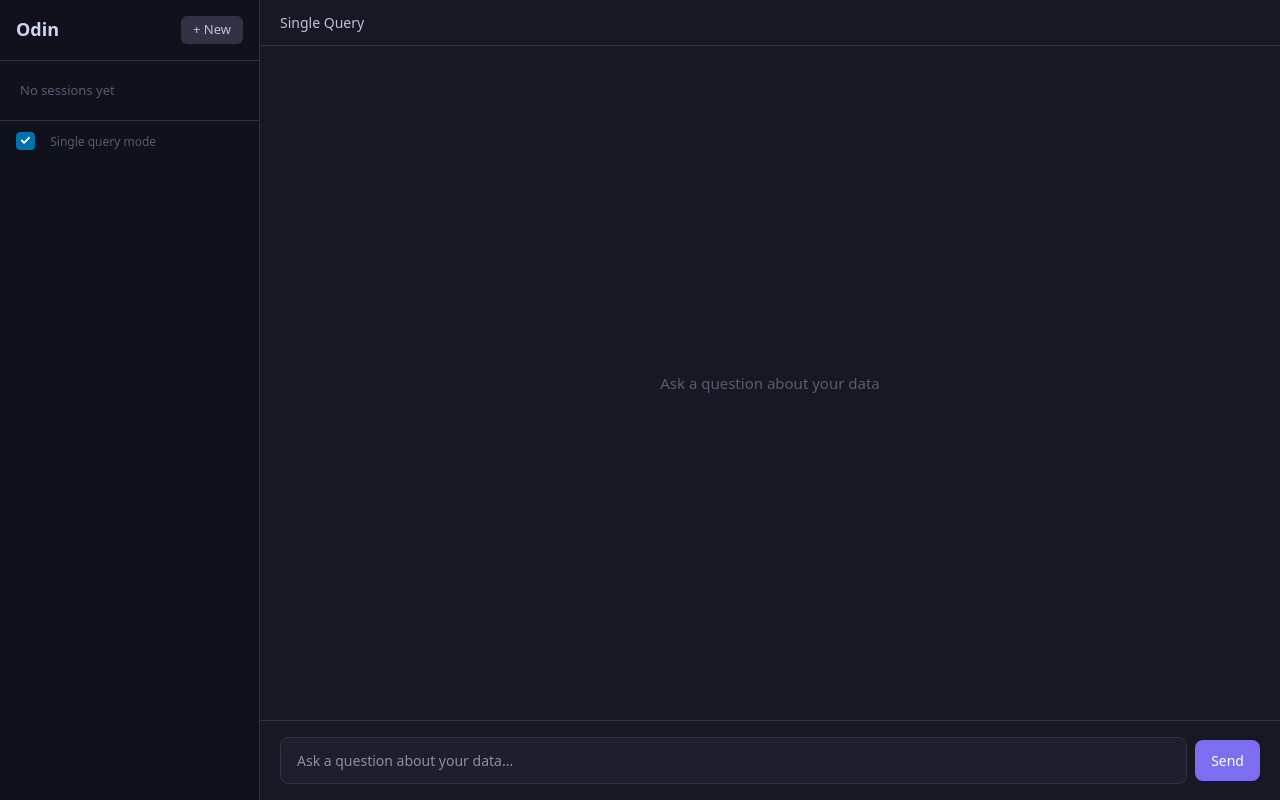
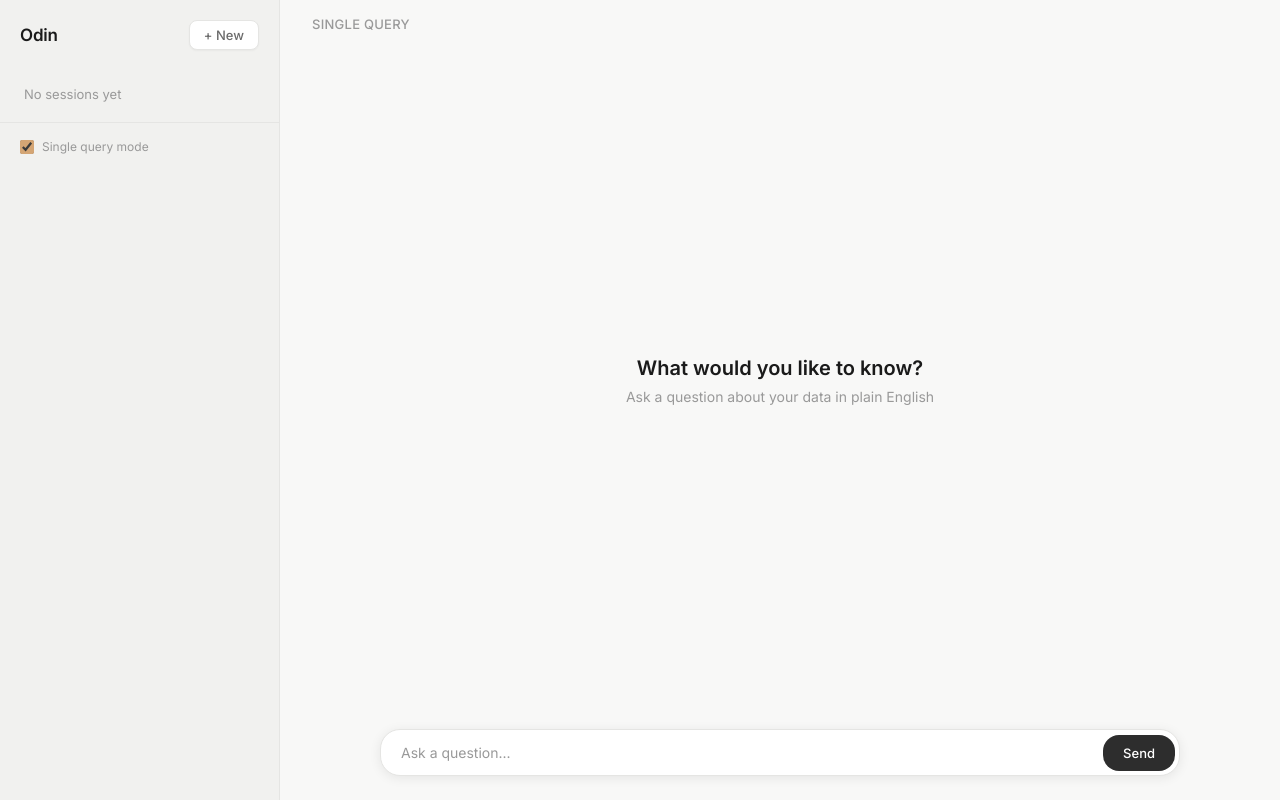
Before and after one commit to void3000/odin, a FastAPI app: page / in a window 1280 px wide. Run offline with FastAPI, Linux system fonts and the light colour scheme; parts of the project's set-up code (start-up, migrations or seed data) failed here and were passed over; some libraries are stand-ins or nearby versions.

Commit message:
feat: redesign frontend with Manus AI-inspired light theme
Warm light theme (#f8f8f7), Inter font, spacious layout with
centered messages, floating pill-shaped input, soft shadows,
clean table styling, and refined typography.

Co-Authored-By: Claude Opus 4.6 (1M context) <noreply@anthropic.com>

```diff
--- a/src/web/static/style.css
+++ b/src/web/static/style.css
@@ -1,287 +1,409 @@
-/* Reset Pico defaults for full-height chat layout */
+/* Manus-inspired light theme */
 :root {
-    --pico-font-size: 15px;
-    --accent: #7c6ef0;
-    --accent-hover: #6b5dd3;
-    --sidebar-bg: #11111b;
-    --sidebar-width: 260px;
-    --chat-bg: #181825;
-    --msg-user-bg: #7c6ef0;
-    --msg-user-color: #ffffff;
-    --msg-assistant-bg: #2a2a3c;
-    --msg-assistant-color: #cdd6f4;
-    --input-bg: #1e1e2e;
-    --border-color: #313244;
+    --bg-primary: #f8f8f7;
+    --bg-secondary: #ffffff;
+    --bg-sidebar: #f1f1ef;
+    --bg-hover: #e8e8e6;
+    --bg-active: #e2e2df;
+    --bg-input: #ffffff;
+    --bg-user-msg: #2d2d2d;
+    --bg-assistant-msg: #ffffff;
+    --bg-code: #f4f4f4;
+
+    --text-primary: #1a1a1a;
+    --text-secondary: #6b6b6b;
+    --text-tertiary: #999999;
+    --text-inverse: #ffffff;
+
+    --border-light: #e5e5e3;
+    --border-input: #d4d4d2;
+
+    --accent: #d4a574;
+    --accent-hover: #c4955f;
+
+    --shadow-sm: 0 1px 2px rgba(0,0,0,0.04);
+    --shadow-md: 0 2px 8px rgba(0,0,0,0.06);
+    --shadow-lg: 0 4px 16px rgba(0,0,0,0.08);
+    --shadow-input: 0 2px 12px rgba(0,0,0,0.08);
+
+    --sidebar-width: 280px;
+    --radius-sm: 8px;
+    --radius-md: 12px;
+    --radius-lg: 16px;
+    --radius-xl: 20px;
+}
+
+* {
+    margin: 0;
+    padding: 0;
+    box-sizing: border-box;
 }
 
 html, body {
     height: 100%;
-    margin: 0;
-    padding: 0;
     overflow: hidden;
+    font-family: 'Inter', -apple-system, BlinkMacSystemFont, 'Segoe UI', sans-serif;
+    font-size: 14px;
+    color: var(--text-primary);
+    background: var(--bg-primary);
+    -webkit-font-smoothing: antialiased;
+    -moz-osx-font-smoothing: grayscale;
 }
 
-/* Main layout */
+/* ── Layout ── */
 .app-layout {
     display: flex;
     height: 100vh;
 }
 
-/* Sidebar */
+/* ── Sidebar ── */
 .sidebar {
     width: var(--sidebar-width);
     min-width: var(--sidebar-width);
-    background: var(--sidebar-bg);
-    border-right: 1px solid var(--border-color);
+    background: var(--bg-sidebar);
     display: flex;
     flex-direction: column;
-    padding: 0;
+    border-right: 1px solid var(--border-light);
 }
 
 .sidebar-header {
-    padding: 16px;
-    border-bottom: 1px solid var(--border-color);
+    padding: 20px 20px 16px;
     display: flex;
     justify-content: space-between;
     align-items: center;
 }
 
 .sidebar-header h2 {
-    margin: 0;
-    font-size: 18px;
-    color: #cdd6f4;
+    font-size: 17px;
+    font-weight: 600;
+    color: var(--text-primary);
+    letter-spacing: -0.01em;
 }
 
 .btn-new-session {
-    background: var(--border-color);
-    color: #bac2de;
-    border: none;
-    border-radius: 6px;
-    padding: 4px 12px;
+    background: var(--bg-secondary);
+    color: var(--text-secondary);
+    border: 1px solid var(--border-light);
+    border-radius: var(--radius-sm);
+    padding: 6px 14px;
     font-size: 13px;
+    font-weight: 500;
     cursor: pointer;
+    transition: all 0.15s;
+    box-shadow: var(--shadow-sm);
+    font-family: inherit;
 }
 
 .btn-new-session:hover {
-    background: #45475a;
+    background: var(--bg-hover);
+    border-color: var(--border-input);
 }
 
 .session-list {
     flex: 1;
     overflow-y: auto;
-    padding: 8px;
+    padding: 4px 12px;
 }
 
 .session-item {
     padding: 10px 12px;
-    border-radius: 8px;
+    border-radius: var(--radius-sm);
     cursor: pointer;
-    margin-bottom: 4px;
+    margin-bottom: 2px;
     transition: background 0.15s;
+    position: relative;
 }
 
 .session-item:hover {
-    background: #1e1e2e;
+    background: var(--bg-hover);
 }
 
 .session-item.active {
-    background: #1e1e2e;
-    border-left: 3px solid var(--accent);
+    background: var(--bg-active);
 }
 
 .session-item .session-name {
     font-size: 13px;
-    color: #cdd6f4;
+    font-weight: 500;
+    color: var(--text-primary);
     white-space: nowrap;
     overflow: hidden;
     text-overflow: ellipsis;
+    padding-right: 20px;
 }
 
 .session-item .session-meta {
     font-size: 11px;
-    color: #585b70;
+    color: var(--text-tertiary);
     margin-top: 2px;
 }
 
 .session-item .session-delete {
-    float: right;
-    color: #585b70;
-    font-size: 12px;
+    position: absolute;
+    right: 10px;
+    top: 10px;
+    color: var(--text-tertiary);
+    font-size: 16px;
     cursor: pointer;
     border: none;
     background: none;
     padding: 0;
     line-height: 1;
+    opacity: 0;
+    transition: opacity 0.15s;
+    font-family: inherit;
+}
+
+.session-item:hover .session-delete {
+    opacity: 1;
 }
 
 .session-item .session-delete:hover {
-    color: #f38ba8;
+    color: #e55;
 }
 
 .sidebar-footer {
-    padding: 12px 16px;
-    border-top: 1px solid var(--border-color);
+    padding: 16px 20px;
+    border-top: 1px solid var(--border-light);
 }
 
 .sidebar-footer label {
     font-size: 12px;
-    color: #585b70;
+    color: var(--text-tertiary);
     cursor: pointer;
     display: flex;
     align-items: center;
     gap: 8px;
-    margin: 0;
 }
 
-/* Chat area */
+.sidebar-footer input[type="checkbox"] {
+    width: 14px;
+    height: 14px;
+    accent-color: var(--accent);
+}
+
+/* ── Chat Area ── */
 .chat-area {
     flex: 1;
     display: flex;
     flex-direction: column;
-    background: var(--chat-bg);
+    background: var(--bg-primary);
     min-width: 0;
 }
 
 .chat-header {
-    padding: 12px 20px;
-    border-bottom: 1px solid var(--border-color);
-    font-size: 14px;
-    color: #bac2de;
+    padding: 16px 32px;
+    font-size: 13px;
+    font-weight: 500;
+    color: var(--text-tertiary);
+    letter-spacing: 0.02em;
+    text-transform: uppercase;
 }
 
 .chat-messages {
     flex: 1;
     overflow-y: auto;
-    padding: 20px;
+    padding: 8px 0;
     display: flex;
     flex-direction: column;
-    gap: 12px;
+    gap: 2px;
 }
 
+/* ── Messages ── */
+.message {
+    padding: 16px 32px;
+    font-size: 14px;
+    line-height: 1.65;
+    word-wrap: break-word;
+    max-width: 800px;
+    width: 100%;
+    margin: 0 auto;
+}
+
+.message.user {
+    color: var(--text-primary);
+    font-weight: 500;
+}
+
+.message.user::before {
+    content: '';
+    display: block;
+    width: 100%;
+    height: 1px;
+    background: var(--border-light);
+    margin-bottom: 16px;
+}
+
+.message.assistant {
+    color: var(--text-primary);
+}
+
+/* ── Input Area ── */
 .chat-input-area {
-    padding: 16px 20px;
-    border-top: 1px solid var(--border-color);
+    padding: 16px 32px 24px;
+    display: flex;
+    justify-content: center;
 }
 
 .chat-input-form {
     display: flex;
-    gap: 8px;
     align-items: center;
-    margin: 0;
+    gap: 0;
+    max-width: 800px;
+    width: 100%;
+    background: var(--bg-input);
+    border: 1px solid var(--border-light);
+    border-radius: var(--radius-xl);
+    box-shadow: var(--shadow-input);
+    padding: 4px 4px 4px 20px;
+    transition: border-color 0.2s, box-shadow 0.2s;
+}
+
+.chat-input-form:focus-within {
+    border-color: var(--border-input);
+    box-shadow: var(--shadow-lg);
 }
 
 .chat-input-form input[type="text"] {
     flex: 1;
-    background: var(--input-bg);
-    border: 1px solid var(--border-color);
-    border-radius: 8px;
-    padding: 10px 16px;
-    color: #cdd6f4;
+    border: none;
+    outline: none;
+    background: transparent;
     font-size: 14px;
-    margin: 0;
+    color: var(--text-primary);
+    font-family: inherit;
+    padding: 10px 0;
 }
 
-.chat-input-form input[type="text"]:focus {
-    border-color: var(--accent);
-    outline: none;
+.chat-input-form input[type="text"]::placeholder {
+    color: var(--text-tertiary);
 }
 
 .chat-input-form button[type="submit"] {
-    background: var(--accent);
-    color: white;
+    background: var(--bg-user-msg);
+    color: var(--text-inverse);
     border: none;
-    border-radius: 8px;
-    padding: 10px 16px;
+    border-radius: 16px;
+    padding: 10px 20px;
     cursor: pointer;
-    font-size: 14px;
-    width: auto;
-    margin: 0;
+    font-size: 13px;
+    font-weight: 500;
+    font-family: inherit;
+    transition: background 0.15s;
+    white-space: nowrap;
 }
 
 .chat-input-form button[type="submit"]:hover {
-    background: var(--accent-hover);
+    background: #404040;
 }
 
-/* Message bubbles */
-.message {
-    max-width: 70%;
-    padding: 10px 16px;
-    border-radius: 16px;
-    font-size: 14px;
-    line-height: 1.5;
-    word-wrap: break-word;
+/* ── Markdown Content ── */
+.markdown-content p:first-child { margin-top: 0; }
+.markdown-content p:last-child { margin-bottom: 0; }
+.markdown-content p { margin: 0.6em 0; }
+
+.markdown-content h1, .markdown-content h2, .markdown-content h3 {
+    margin-top: 1em;
+    margin-bottom: 0.4em;
+    font-weight: 600;
+    color: var(--text-primary);
+}
+.markdown-content h1 { font-size: 1.15em; }
+.markdown-content h2 { font-size: 1.05em; }
+.markdown-content h3 { font-size: 1em; }
+
+.markdown-content ul, .markdown-content ol {
+    margin: 0.4em 0;
+    padding-left: 1.5em;
 }
 
-.message.user {
-    align-self: flex-end;
-    background: var(--msg-user-bg);
-    color: var(--msg-user-color);
-    border-bottom-right-radius: 4px;
+.markdown-content li { margin: 0.2em 0; }
+
+.markdown-content strong { font-weight: 600; }
+
+.markdown-content code {
+    background: var(--bg-code);
+    padding: 2px 6px;
+    border-radius: 4px;
+    font-size: 0.88em;
+    font-family: 'SF Mono', 'Fira Code', 'Consolas', monospace;
 }
 
-.message.assistant {
-    align-self: flex-start;
-    background: var(--msg-assistant-bg);
-    color: var(--msg-assistant-color);
-    border-bottom-left-radius: 4px;
+.markdown-content pre {
+    background: #282828;
+    color: #e0e0e0;
+    padding: 14px 18px;
+    border-radius: var(--radius-md);
+    overflow-x: auto;
+    margin: 0.8em 0;
+    font-size: 0.88em;
+    line-height: 1.5;
 }
 
-/* Markdown inside message bubbles */
-.markdown-content p:first-child { margin-top: 0; }
-.markdown-content p:last-child { margin-bottom: 0; }
-.markdown-content h1, .markdown-content h2, .markdown-content h3 {
-    margin-top: 0.5em;
-    margin-bottom: 0.3em;
-    font-size: 1em;
-    font-weight: 600;
-}
-.markdown-content ul, .markdown-content ol {
-    margin: 0.3em 0;
-    padding-left: 1.5em;
-}
-.markdown-content code {
-    background: rgba(0, 0, 0, 0.2);
-    padding: 1px 4px;
-    border-radius: 3px;
-    font-size: 0.9em;
-}
-.markdown-content pre {
-    background: rgba(0, 0, 0, 0.25);
-    padding: 8px 12px;
-    border-radius: 6px;
-    overflow-x: auto;
-    margin: 0.5em 0;
-}
 .markdown-content pre code {
     background: none;
     padding: 0;
+    color: inherit;
 }
+
 .markdown-content table {
     border-collapse: collapse;
-    margin: 0.5em 0;
-    font-size: 0.9em;
-}
-.markdown-content th, .markdown-content td {
-    border: 1px solid var(--border-color);
-    padding: 4px 8px;
+    margin: 0.8em 0;
+    font-size: 0.92em;
+    width: auto;
+    display: block;
+    overflow-x: auto;
 }
 
-/* Typing indicator */
+.markdown-content thead { border-bottom: 2px solid var(--border-light); }
+
+.markdown-content th {
+    padding: 8px 14px;
+    text-align: left;
+    font-weight: 600;
+    color: var(--text-secondary);
+    font-size: 0.85em;
+    text-transform: uppercase;
+    letter-spacing: 0.04em;
+}
+
+.markdown-content td {
+    padding: 8px 14px;
+    border-bottom: 1px solid var(--border-light);
+}
+
+.markdown-content tr:last-child td {
+    border-bottom: none;
+}
+
+.markdown-content blockquote {
+    border-left: 3px solid var(--border-light);
+    padding-left: 14px;
+    margin: 0.6em 0;
+    color: var(--text-secondary);
+}
+
+.markdown-content hr {
+    border: none;
+    border-top: 1px solid var(--border-light);
+    margin: 1em 0;
+}
+
+/* ── Typing Indicator ── */
 .typing-indicator {
-    align-self: flex-start;
-    padding: 10px 16px;
-    background: var(--msg-assistant-bg);
-    border-radius: 16px;
-    border-bottom-left-radius: 4px;
+    padding: 16px 32px;
+    max-width: 800px;
+    width: 100%;
+    margin: 0 auto;
     display: flex;
-    gap: 4px;
+    gap: 5px;
     align-items: center;
 }
 
 .typing-indicator .dot {
-    width: 8px;
-    height: 8px;
-    background: #585b70;
+    width: 7px;
+    height: 7px;
+    background: var(--text-tertiary);
     border-radius: 50%;
     animation: typing 1.4s infinite;
 }
@@ -291,15 +413,45 @@ html, body {
 
 @keyframes typing {
     0%, 60%, 100% { opacity: 0.3; transform: translateY(0); }
-    30% { opacity: 1; transform: translateY(-4px); }
+    30% { opacity: 1; transform: translateY(-3px); }
 }
 
-/* Empty state */
+/* ── Empty State ── */
 .empty-state {
     flex: 1;
     display: flex;
+    flex-direction: column;
     align-items: center;
     justify-content: center;
-    color: #585b70;
-    font-size: 15px;
+    color: var(--text-tertiary);
+    gap: 8px;
 }
+
+.empty-state-title {
+    font-size: 20px;
+    font-weight: 600;
+    color: var(--text-primary);
+}
+
+.empty-state-subtitle {
+    font-size: 14px;
+    color: var(--text-tertiary);
+}
+
+/* ── Scrollbar ── */
+::-webkit-scrollbar {
+    width: 6px;
+}
+
+::-webkit-scrollbar-track {
+    background: transparent;
+}
+
+::-webkit-scrollbar-thumb {
+    background: var(--border-light);
+    border-radius: 3px;
+}
+
+::-webkit-scrollbar-thumb:hover {
+    background: var(--border-input);
+}
--- a/src/web/templates/base.html
+++ b/src/web/templates/base.html
@@ -1,10 +1,13 @@
 <!DOCTYPE html>
-<html lang="en" data-theme="dark">
+<html lang="en">
 <head>
     <meta charset="UTF-8">
     <meta name="viewport" content="width=device-width, initial-scale=1.0">
+    <meta name="theme-color" content="#f8f8f7">
     <title>Odin</title>
-    <link rel="stylesheet" href="https://cdn.jsdelivr.net/npm/@picocss/pico@2/css/pico.min.css">
+    <link rel="preconnect" href="https://fonts.googleapis.com">
+    <link rel="preconnect" href="https://fonts.gstatic.com" crossorigin>
+    <link href="https://fonts.googleapis.com/css2?family=Inter:wght@400;500;600&display=swap" rel="stylesheet">
     <link rel="stylesheet" href="/static/style.css">
     <script src="https://unpkg.com/htmx.org@2.0.4"></script>
     <script src="https://cdn.jsdelivr.net/npm/marked/marked.min.js"></script>
--- a/src/web/templates/index.html
+++ b/src/web/templates/index.html
@@ -24,12 +24,15 @@
     <div class="chat-area" id="chat-area">
         <div class="chat-header">Single Query</div>
         <div class="chat-messages" id="chat-messages">
-            <div class="empty-state">Ask a question about your data</div>
+            <div class="empty-state">
+                <div class="empty-state-title">What would you like to know?</div>
+                <div class="empty-state-subtitle">Ask a question about your data in plain English</div>
+            </div>
         </div>
         <div class="chat-input-area">
             <form class="chat-input-form" onsubmit="return sendMessage(event)">
                 <input type="hidden" name="session_id" id="session-id-input" value="">
-                <input type="text" name="input" id="chat-input" placeholder="Ask a question about your data..." autocomplete="off" required>
+                <input type="text" name="input" id="chat-input" placeholder="Ask a question..." autocomplete="off" required>
                 <button type="submit">Send</button>
             </form>
         </div>
@@ -63,12 +66,15 @@
         document.getElementById('chat-area').innerHTML = `
             <div class="chat-header">Single Query</div>
             <div class="chat-messages" id="chat-messages">
-                <div class="empty-state">Ask a question about your data</div>
+                <div class="empty-state">
+                    <div class="empty-state-title">What would you like to know?</div>
+                    <div class="empty-state-subtitle">Ask a question about your data in plain English</div>
+                </div>
             </div>
             <div class="chat-input-area">
                 <form class="chat-input-form" onsubmit="return sendMessage(event)">
                     <input type="hidden" name="session_id" id="session-id-input" value="">
-                    <input type="text" name="input" id="chat-input" placeholder="Ask a question about your data..." autocomplete="off" required>
+                    <input type="text" name="input" id="chat-input" placeholder="Ask a question..." autocomplete="off" required>
                     <button type="submit">Send</button>
                 </form>
             </div>`;
--- a/src/web/templates/partials/sidebar.html
+++ b/src/web/templates/partials/sidebar.html
@@ -16,6 +16,6 @@
     </div>
     {% endfor %}
     {% if not sessions %}
-    <div style="padding: 12px; color: #585b70; font-size: 13px;">No sessions yet</div>
+    <div style="padding: 16px 12px; color: var(--text-tertiary); font-size: 13px;">No sessions yet</div>
     {% endif %}
 </div>
```
Also changed, not shown: src/web/templates/partials/chat_area.html (+5 -2 lines).
